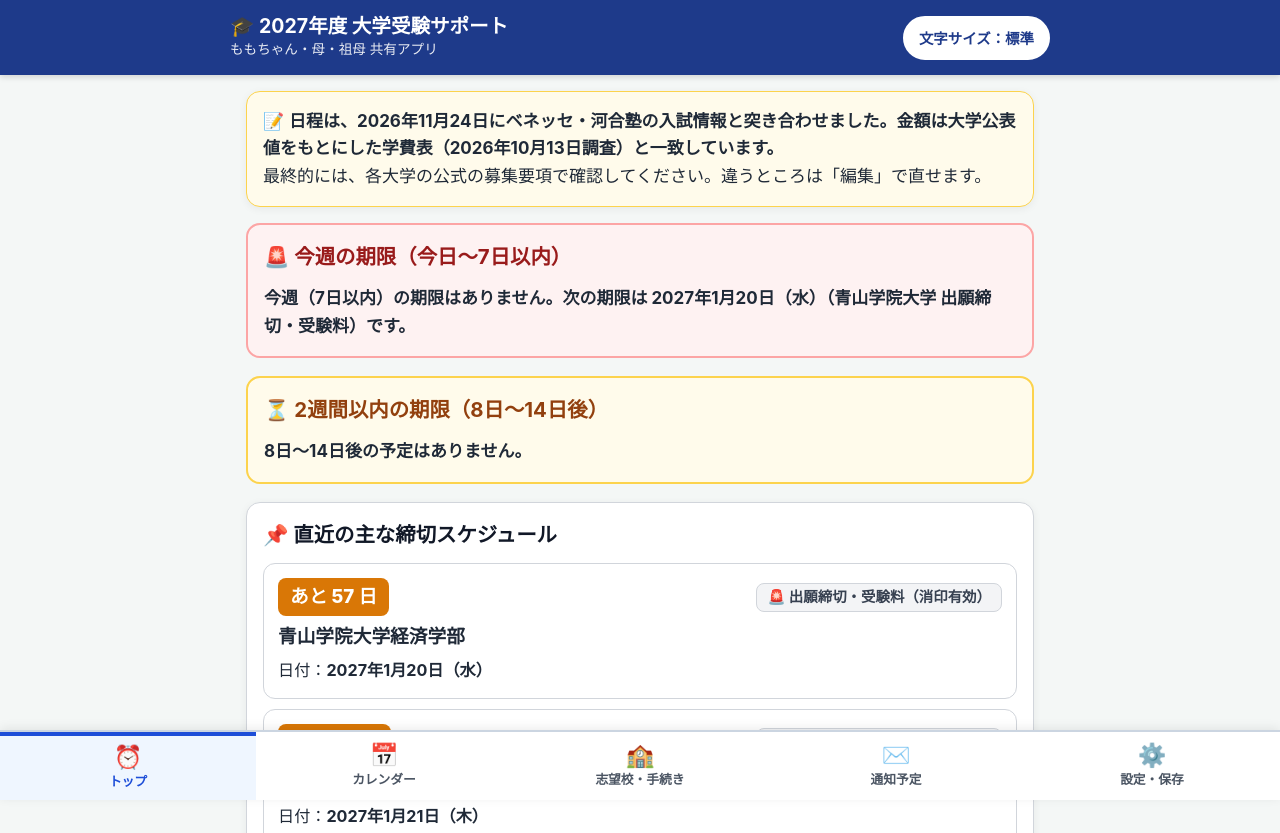
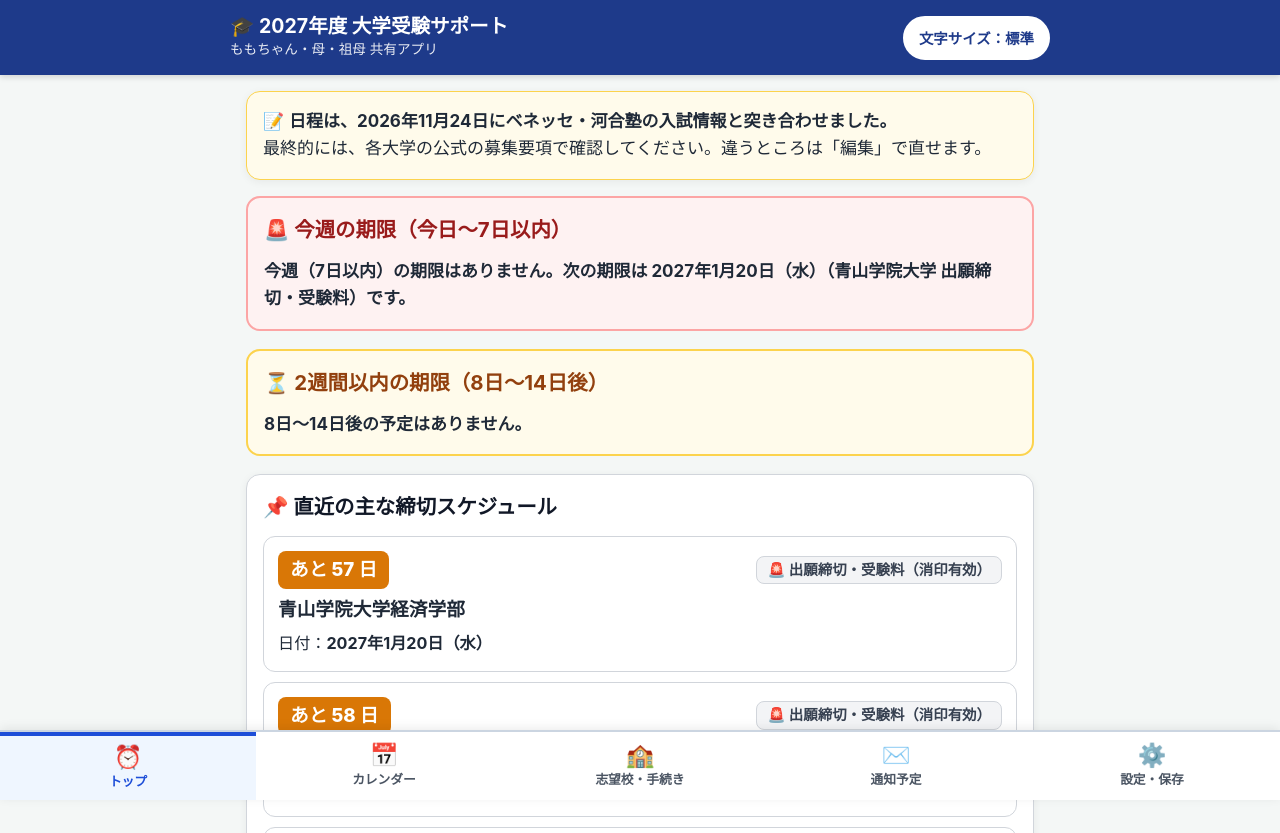
Before and after one commit to Rikako777/juken-support-2027, a plain HTML site: page index.html in a window 1280 px wide. Shown: the top 833 px of the page. Drawn offline with Linux system fonts and the light colour scheme.

Commit message:
Final: fix links and banner

```diff
--- a/index.html
+++ b/index.html
@@ -198,9 +198,9 @@
 
   <script>
     const INITIAL_MOMO_DATA = {
-      version: "1.3",
+      version: "1.4",
       targetYear: "2027年度入試",
-      updatedAt: "2026-11-24T09:05:00.000Z",
+      updatedAt: "2026-11-24T09:08:00.000Z",
       schools: [
         {
           id: "rikkyo_econ_2027",
@@ -211,8 +211,8 @@
           priority: "第一志望",
           dates: { appStart: "2027-01-06", appEnd: "2027-01-21", appEndType: "消印有効", feeDeadline: "2027-01-21", examDate: "2027-02-12", resultDate: "2027-02-20", enrollmentDeadline: "2027-03-01" },
           links: {
-            guidelineUrl: "https://www.rikkyo.ac.jp/admissions/undergraduate/generalguideline/mknpps0000010kwl-att/mknpps000005bupg.pdf",
-            applicationUrl: "https://www.rikkyo.ac.jp/admissions/faq/admissions01.html",
+            guidelineUrl: "https://www.rikkyo.ac.jp/admissions/undergraduate/generalguideline/index.html",
+            applicationUrl: "https://www.rikkyo.ac.jp/admissions/undergraduate/generalguideline/index.html",
             scheduleUrl: "https://manabi.benesse.ne.jp/daigaku/school/3322/nyushi/gokaku-happyo/",
             lastChecked: "2026-11-24"
           },
@@ -276,7 +276,7 @@
           examType: "一般選抜（学部別Ⅱ）",
           priority: "併願",
           dates: { appStart: "2027-01-06", appEnd: "2027-01-25", appEndType: "消印有効", feeDeadline: "2027-01-25", examDate: "2027-02-15", resultDate: "2027-02-25", enrollmentDeadline: "2027-03-04" },
-          links: { guidelineUrl: "https://www.chuo-u.ac.jp/connect/admission/modification/", applicationUrl: "", scheduleUrl: "https://manabi.benesse.ne.jp/daigaku/school/3275/nyushi/gokaku-happyo/", lastChecked: "2026-11-24" },
+          links: { guidelineUrl: "https://www.chuo-u.ac.jp/connect/admission/exam/guide/", applicationUrl: "", scheduleUrl: "https://manabi.benesse.ne.jp/daigaku/school/3275/nyushi/gokaku-happyo/", lastChecked: "2026-11-24" },
           tasks: [
             { id: "t_chuo_1", title: "ネット出願・受験料35,000円支払い（1/25締切）", done: false },
             { id: "t_chuo_2", title: "調査書・出願書類の郵送（1/25締切）", done: false },
@@ -477,7 +477,7 @@
           </div>`;
 
         return `
-          <div class="card" style="background:#fffbeb; border-color:#fcd34d;">📝 <strong>日程は、2026年11月24日にベネッセ・河合塾の入試情報と突き合わせました。金額は大学公表値をもとにした学費表（2026年10月13日調査）と一致しています。</strong><br>最終的には、各大学の公式の募集要項で確認してください。違うところは「編集」で直せます。</div>
+          <div class="card" style="background:#fffbeb; border-color:#fcd34d;">📝 <strong>日程は、2026年11月24日にベネッセ・河合塾の入試情報と突き合わせました。</strong><br>最終的には、各大学の公式の募集要項で確認してください。違うところは「編集」で直せます。</div>
 
           ${conflicts.length ? `<div class="conflict-banner">⚠️ 試験日重複の注意：<br>${conflicts.map(c => `・${ExamLogic.formatDateJa(c.date)}：${c.schools.map(s => `${this.esc(s.university)}（${this.esc(s.faculty)}）`).join(" と ")}`).join("<br>")}</div>` : ""}
 
```
